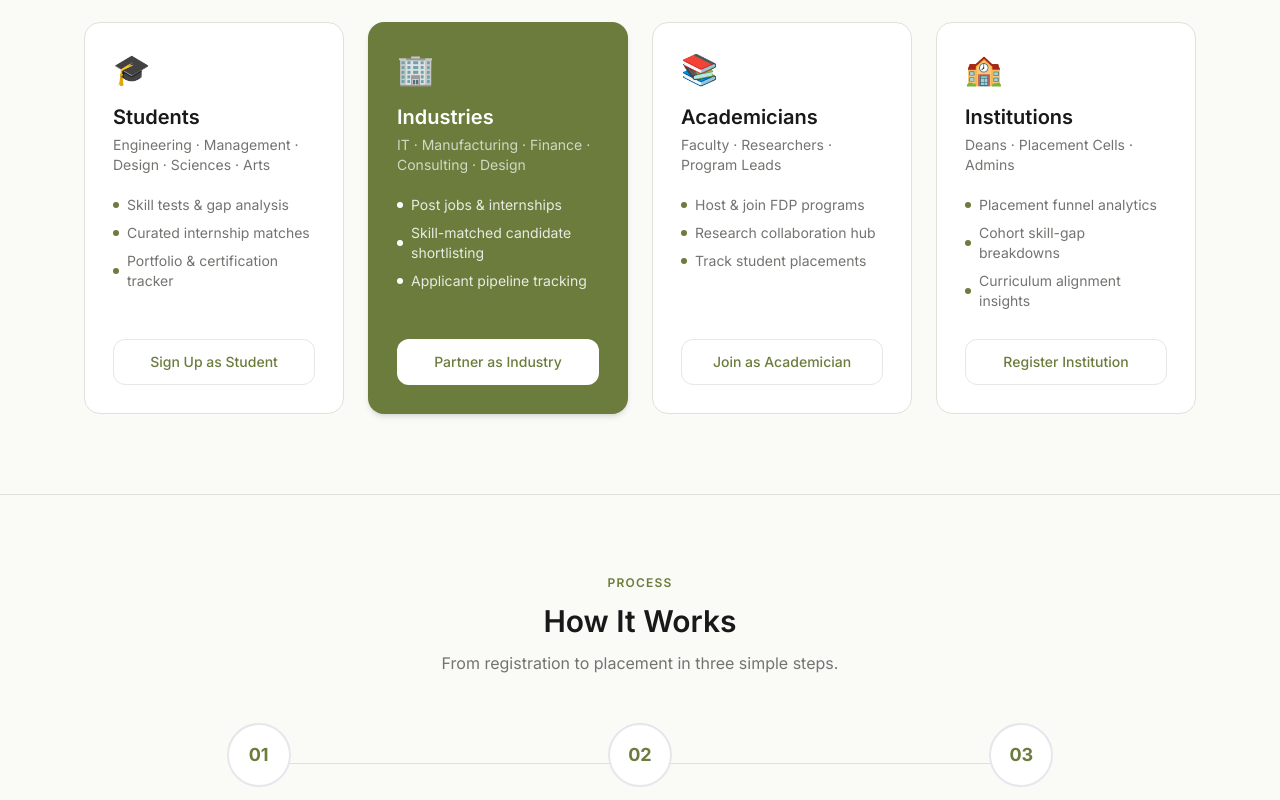
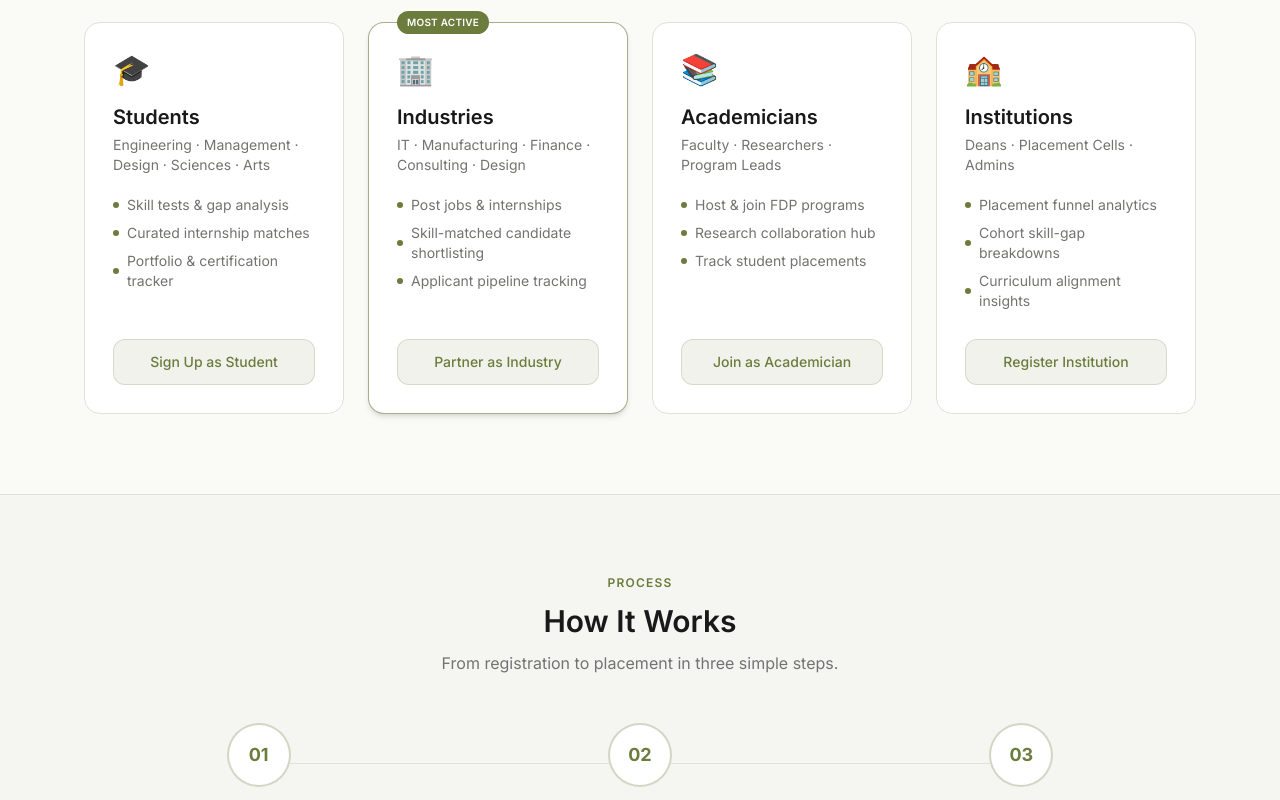
Before and after one commit to Ishit-Aggarwal/skill-Setu-, a Next.js app: page / in a window 1280 px wide. Shown: the part 1160-1960 px from the top of the page. Built offline with nearby package versions, Linux system fonts and the light colour scheme.

Commit message:
landing page fixes

```diff
--- a/app/globals.css
+++ b/app/globals.css
@@ -18,6 +18,23 @@
   --border: #e1e1da;
   --accent: #8a9a4a;
   --accent-foreground: #ffffff;
+
+  /* RGB channel triplets (no #, no rgb()) so Tailwind's `bg-primary/40`-style
+     opacity modifiers can compose them via rgb(var(--x-rgb) / <alpha-value>) —
+     plain hex custom properties above can't be sliced for opacity. */
+  --background-rgb: 250 250 247;
+  --foreground-rgb: 25 25 26;
+  --card-rgb: 255 255 255;
+  --card-foreground-rgb: 25 25 26;
+  --primary-rgb: 107 124 60;
+  --primary-foreground-rgb: 255 255 255;
+  --secondary-rgb: 242 243 238;
+  --secondary-foreground-rgb: 58 58 56;
+  --muted-rgb: 234 234 229;
+  --muted-foreground-rgb: 115 115 112;
+  --border-rgb: 225 225 218;
+  --accent-rgb: 138 154 74;
+  --accent-foreground-rgb: 255 255 255;
 }
 
 .dark {
@@ -34,6 +51,20 @@
   --border: #31352a;
   --accent: #9cb048;
   --accent-foreground: #ffffff;
+
+  --background-rgb: 24 26 20;
+  --foreground-rgb: 240 240 235;
+  --card-rgb: 32 35 28;
+  --card-foreground-rgb: 240 240 235;
+  --primary-rgb: 143 164 64;
+  --primary-foreground-rgb: 255 255 255;
+  --secondary-rgb: 41 44 34;
+  --secondary-foreground-rgb: 197 197 188;
+  --muted-rgb: 36 40 32;
+  --muted-foreground-rgb: 136 136 127;
+  --border-rgb: 49 53 42;
+  --accent-rgb: 156 176 72;
+  --accent-foreground-rgb: 255 255 255;
 }
 
 html,
--- a/app/page.jsx
+++ b/app/page.jsx
@@ -187,26 +187,29 @@ export default function LandingPage() {
           ].map((card) => (
             <div
               key={card.role}
-              className={`flex flex-col rounded-2xl p-7 border transition-all duration-200 hover:shadow-lg group ${
-                card.featured ? "bg-primary text-white border-transparent shadow-md" : "bg-card text-foreground border-border hover:-translate-y-1"
+              className={`relative flex flex-col rounded-2xl p-7 border transition-all duration-200 hover:shadow-lg hover:-translate-y-1 group ${
+                card.featured ? "bg-card text-foreground border-primary/60 shadow-md" : "bg-card text-foreground border-border"
               }`}
             >
+              {card.featured && (
+                <span className="absolute -top-3 left-7 text-[10px] font-semibold tracking-wide uppercase bg-primary text-white px-2.5 py-1 rounded-full">
+                  Most Active
+                </span>
+              )}
               <div className="text-3xl mb-4">{card.emoji}</div>
-              <h3 className={`text-xl font-semibold mb-1 ${card.featured ? "text-white" : "text-foreground"}`}>{card.title}</h3>
-              <p className={`text-sm mb-5 ${card.featured ? "text-white/70" : "text-muted-foreground"}`}>{card.subtitle}</p>
+              <h3 className="text-xl font-semibold mb-1 text-foreground">{card.title}</h3>
+              <p className="text-sm mb-5 text-muted-foreground">{card.subtitle}</p>
               <ul className="space-y-2 mb-7">
                 {card.features.map((f) => (
-                  <li key={f} className={`flex items-center gap-2 text-sm ${card.featured ? "text-white/85" : "text-muted-foreground"}`}>
-                    <span className={`w-1.5 h-1.5 rounded-full flex-shrink-0 ${card.featured ? "bg-white" : "bg-primary"}`} />
+                  <li key={f} className="flex items-center gap-2 text-sm text-muted-foreground">
+                    <span className="w-1.5 h-1.5 rounded-full flex-shrink-0 bg-primary" />
                     {f}
                   </li>
                 ))}
               </ul>
               <button
                 onClick={() => goToLogin(card.role)}
-                className={`mt-auto w-full py-3 rounded-xl text-sm font-medium transition-all duration-150 hover:scale-105 border ${
-                  card.featured ? "bg-white text-primary border-transparent hover:bg-olive-50" : "bg-primary/10 text-primary border-primary/20 hover:bg-primary hover:text-white hover:border-transparent"
-                }`}
+                className="mt-auto w-full py-3 rounded-xl text-sm font-medium transition-all duration-150 hover:scale-105 border bg-primary/10 text-primary border-primary/20 hover:bg-primary hover:text-white hover:border-transparent"
               >
                 {card.cta}
               </button>
--- a/tailwind.config.js
+++ b/tailwind.config.js
@@ -5,14 +5,29 @@ module.exports = {
   theme: {
     extend: {
       colors: {
-        background: "var(--background)",
-        foreground: "var(--foreground)",
-        card: { DEFAULT: "var(--card)", foreground: "var(--card-foreground)" },
-        primary: { DEFAULT: "var(--primary)", foreground: "var(--primary-foreground)" },
-        secondary: { DEFAULT: "var(--secondary)", foreground: "var(--secondary-foreground)" },
-        muted: { DEFAULT: "var(--muted)", foreground: "var(--muted-foreground)" },
-        border: "var(--border)",
-        accent: { DEFAULT: "var(--accent)", foreground: "var(--accent-foreground)" },
+        background: "rgb(var(--background-rgb) / <alpha-value>)",
+        foreground: "rgb(var(--foreground-rgb) / <alpha-value>)",
+        card: {
+          DEFAULT: "rgb(var(--card-rgb) / <alpha-value>)",
+          foreground: "rgb(var(--card-foreground-rgb) / <alpha-value>)",
+        },
+        primary: {
+          DEFAULT: "rgb(var(--primary-rgb) / <alpha-value>)",
+          foreground: "rgb(var(--primary-foreground-rgb) / <alpha-value>)",
+        },
+        secondary: {
+          DEFAULT: "rgb(var(--secondary-rgb) / <alpha-value>)",
+          foreground: "rgb(var(--secondary-foreground-rgb) / <alpha-value>)",
+        },
+        muted: {
+          DEFAULT: "rgb(var(--muted-rgb) / <alpha-value>)",
+          foreground: "rgb(var(--muted-foreground-rgb) / <alpha-value>)",
+        },
+        border: "rgb(var(--border-rgb) / <alpha-value>)",
+        accent: {
+          DEFAULT: "rgb(var(--accent-rgb) / <alpha-value>)",
+          foreground: "rgb(var(--accent-foreground-rgb) / <alpha-value>)",
+        },
         olive: {
           50: "#f5f7ec",
           100: "#e9eed4",
```
